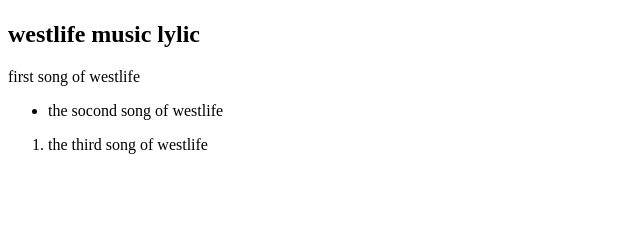
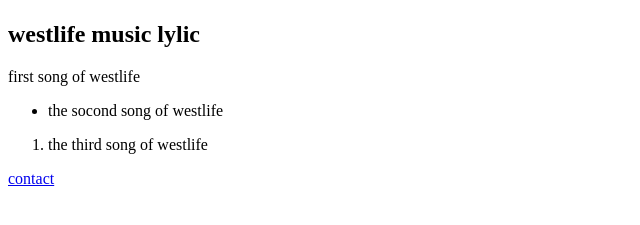
Before and after one commit to JoxY-hash/first-code, a plain HTML site: page index.html in a window 1280 px wide. Shown: the part 59-284 px from the top of the page, without its empty margins (0-640 px from the left). Drawn offline with Linux system fonts and the light colour scheme.

Commit message:
contact change

```diff
--- a/index.html
+++ b/index.html
@@ -17,6 +17,7 @@
     <ol>
         <li>the third song of westlife</li>
     </ol>
+    <a href="https://www.youtube.com/">contact</a>
 </body>
 
 </html>
```
